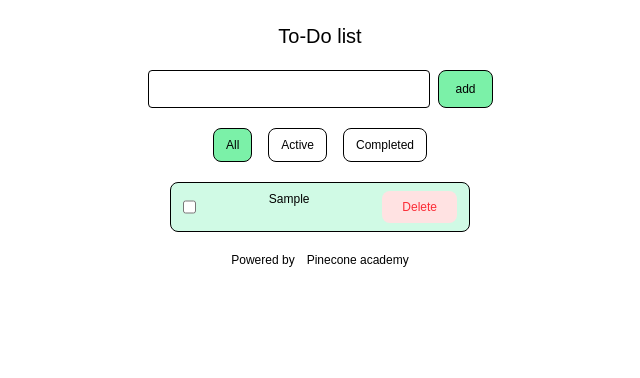
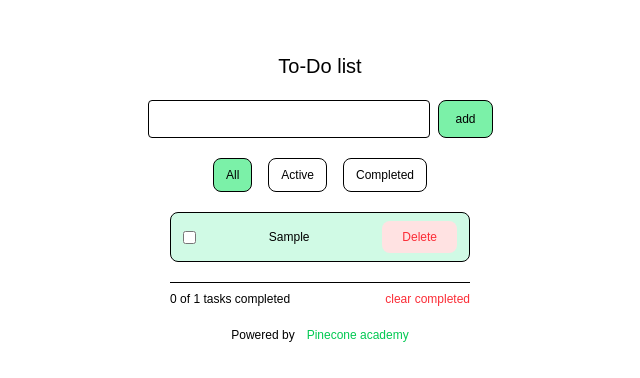
Before and after one commit to Baatar-line/aad, a Next.js app: page / in a window 1280 px wide. Both pictures are taken after typing "Sample" into the empty fields and a click on the button "add". Shown: the top 378 px of the page, without its empty margins (320-960 px from the left). Built offline with nearby package versions, Linux system fonts and the light colour scheme.

Commit message:
END 3 30nd

```diff
--- a/src/app/page.js
+++ b/src/app/page.js
@@ -2,87 +2,132 @@
 
 import { Input } from "@/components/Input";
 import Tabs from "@/components/Tabs";
-import Image from "next/image";
 import { useState } from "react";
 
+export default function Home() {
+  const [tasks, setTasks] = useState([]);
+  const [inputValue, setInputValue] = useState("");
+  const [currentFilter, setCurrentFilter] = useState("All");
 
-export default function Home() {
-  //  Жагсаалтанд байгаа бүх task-ууд
-  const [tasks, setTasks] = useState([]);
-  // Input дотор бичсэн текст
-  const [inputValue, setInputValue] = useState("");
-const [currentFilter, setCurrentFilter] = useState("All");
+  // ➕ Task нэмэх
   const handleClick = () => {
-    if (inputValue === "" && inputValue.length === 0){
-      alert("Write a task name")
+    if (inputValue === "") {
+      alert("Write a task name");
+      return;
     }
-    // 1111111111111 Хэрэглэгч input-д текст бичэх бүрд inputValue state шинэчлэгдэнэ.
-    // ...tasks гэдэг нь spread оператор — хуучин жагсаалтыг хадгалж, шинээр нэмнэ гэсэн үг.
-    setTasks([{taskName:inputValue , isCompleted:false, id:Math.random()} , ...tasks]);
+    setTasks([
+      { text: inputValue, completed: false, id: Date.now() },
+      ...tasks,
+    ]);
     setInputValue("");
   };
-  const handleCheck = (taskId)=> {
-    const updatedTasks = tasks.map((task)=>{
-      if (task.id === taskId){
-        return{...task, isCompleted: !task.isCompleted };
-      }else {
-        return task;
-      }
-    });
-    setTasks(updatedTasks);
+
+  // Checkbox
+  const toggleComplete = (id) => {
+    setTasks(
+      tasks.map((task) =>
+        task.id === id ? { ...task, completed: !task.completed } : task,
+      ),
+    );
   };
-  // console.log(tasks);
-   const filteredTask = tasks.filter((task) => {
-    if (currentFilter === "Active") return ! task.isCompleted;
-    if (currentFilter === "Completed") return task.isCompleted;
+
+  const handleDelete = (id) => {
+    setTasks(tasks.filter((task) => task.id !== id));
+  };
+
+  //  Filter + sort
+  const filteredTasks = tasks.filter((task) => {
+    if (currentFilter === "Active") return !task.completed;
+    if (currentFilter === "Completed") return task.completed;
     return true;
   });
-  filteredTask.map((task) => (
-  <div key={task.id}></div>))
+  // ✅ Эдгээр мөрүүдийг filteredTasks-ийн дараа нэмэх
+  const completedCount = tasks.filter((t) => t.completed).length;
+  const totalCount = tasks.length;
+
+  const clearCompleted = () => {
+    setTasks(tasks.filter((t) => !t.completed));
+  };
   return (
     <div className="flex flex-col justify-center items-center">
-      <div
-        className=" flex flex-col max-w-[377px] min-h-[290px] bg-white
-     text-black rounded-lg justify-center items-center text-xs gap-5 p-3"
-      >
-        <h1 className="text-cemibold text-xl">To-Do list</h1>
-        <div className="flex max-w-[345px] min-h-[38px] justify-between gap-2">
-          {/* 44444444444. setInputValue функцийг prop-оор дамжуулж
-           өгснөөр Input доторх өөрчлөлт page.js дэх state-г шууд шинэчилж чадна. */}
-          <Input setInputValue={setInputValue} inputValue={inputValue}/>
+      <div className="flex flex-col max-w-94.25 min-h-72.5 bg-white text-black rounded-lg justify-center items-center text-xs gap-5 p-3 mt-10">
+        <h1 className="text-semibold text-xl">To-Do list</h1>
+
+        <div className="flex max-w-86.25 min-h-9.5 justify-between gap-2">
+          <Input setInputValue={setInputValue} inputValue={inputValue} />
           <button
-            // 22222222222 Шинэ task-ыг жагсаалтын эхэнд нэмнэ
             onClick={handleClick}
             className="border-black flex items-center bg-green-300 border rounded-lg p-1 px-4"
           >
             add
           </button>
         </div>
-        <div className="flex gap-3 border-black ">
-              <Tabs setCurrentFilter={setCurrentFilter}/>
+
+        <div className="flex gap-3">
+          <Tabs
+            setCurrentFilter={setCurrentFilter}
+            currentFilter={currentFilter}
+          />
         </div>
-        {/* <botton onClick={()=> setTasks(tasks + 1 )}>{tasks}times clicked</botton> */}
-        {/* 3333333333333 tasks массив доторх бүх элементийг давтаж, <p> tag-аар харуулна. */}
-        {tasks.length === 0 ? (
+
+        {filteredTasks.length === 0 ? (
           <p>No tasks yet. Add one above!</p>
         ) : (
-          <div className="flex flex-col justify-between gap-1">
-            {/* tasks массив доторх бүх элементийг давтаж, <p> tag-аар харуулна. */}
-            {filteredTask.map((task) => {
-            return (
-                 <div key={task.id} className="flex justify-between w-[300px] border border-black rounded-lg px-3 py-2 bg-emerald-100">
-                  <input type="checkbox" onClick={() => handleCheck(task.id)} />
-                  <p>{task.taskName}</p>
-                    <button className="px-5 py-2 bg-red-100 rounded-lg text-red-500">Delete</button>
-                   </div>
-                     );
-              })}
+          <div className="flex flex-col gap-2">
+            {filteredTasks.map((task) => (
+              <div
+                key={task.id}
+                className={`flex justify-between items-center w-75 border border-black rounded-lg px-3 py-2
+                  ${task.completed ? "bg-gray-100 opacity-60" : "bg-emerald-100"}`}
+              >
+                <input
+                  type="checkbox"
+                  checked={task.completed}
+                  onChange={() => toggleComplete(task.id)}
+                />
+                <span
+                  className={task.completed ? "line-through text-gray-400" : ""}
+                >
+                  {task.text}
+                </span>
+
+                <button
+                  // onClick={() => handleDelete(task.id)}
+                  onClick={() => {
+                    if (window.confirm("Устгах уу?")) {
+                      handleDelete(task.id);
+                    }
+                  }}
+                  className="px-5 py-2 bg-red-100 rounded-lg text-red-500"
+                >
+                  Delete
+                </button>
+              </div>
+            ))}
           </div>
         )}
+
+        <div className="flex justify-between w-75 border-t-1 border-grey-200 pt-2">
+          <p>
+            {completedCount} of {totalCount} tasks completed
+          </p>
+          {/* <button onClick={clearCompleted} className="text-red-500">
+            clear completed
+          </button> */}
+          <button
+            onClick={() => {
+              if (window.confirm("Бүх completed tasks-ийг устгах уу?")) {
+                clearCompleted();
+              }
+            }}
+            className="text-red-500"
+          >
+            clear completed
+          </button>
+        </div>
         <div className="flex justify-center gap-3">
-          {" "}
           <p>Powered by</p>
-          <p>Pinecone academy</p>
+          <p className="text-green-500">Pinecone academy</p>
         </div>
       </div>
     </div>
--- a/src/components/Tabs.jsx
+++ b/src/components/Tabs.jsx
@@ -1,41 +1,30 @@
-"use client"
-import React, { useState } from 'react'
+import React from "react";
 
+const Tabs = ({ setCurrentFilter, currentFilter }) => {
   const tabsData = [
-  {isActive:true, tabName:"All", id:Math.random()},
-  {isActive:false, tabName:"Active", id:Math.random()},
-  {isActive:false, tabName:"Completed", id:Math.random()}
-]
-const Tabs = () => {
-    const [tabs, setTabs] = useState(tabsData)
-    const makeActive = (id)=>{
+    { isActive: true, tabName: "All", id: Math.random() },
+    { isActive: false, tabName: "Active", id: Math.random() },
+    { isActive: false, tabName: "Completed", id: Math.random() },
+  ];
 
-const updatedTabs = tabs.map((tab)=>{
-  if(tab.id == id){
-  return({...tab, isActive:true})
-    }else{
-    return({...tab, isActive:false})
-  }
-})
-
-setTabs(updatedTabs)
-}
   return (
-    <div className='flex gap-4'>
-           {tabs.map((tab, i)=>{
-    return(
+    <div className="flex gap-4">
+      {tabsData.map((tab, i) => {
+        return (
           <div
             key={i}
-        onClick={()=>{makeActive (tab.id)}}
+            onClick={() => {
+              setCurrentFilter(tab.tabName);
+            }}
             className={`border rounded-lg border-black-500 py-2 px-3
-        ${tab.isActive == true ? "bg-green-300" : null} `}>
+        ${tab.tabName == currentFilter ? "bg-green-300" : null} `}
+          >
             {tab.tabName}
           </div>
-    )
+        );
       })}
     </div>
-  )
-}
+  );
+};
 
-
-export default Tabs
+export default Tabs;
```
Also changed, not shown: src/components/Input.jsx (+12 -18 lines). Lines whose indentation alone changed are shown as unchanged.
